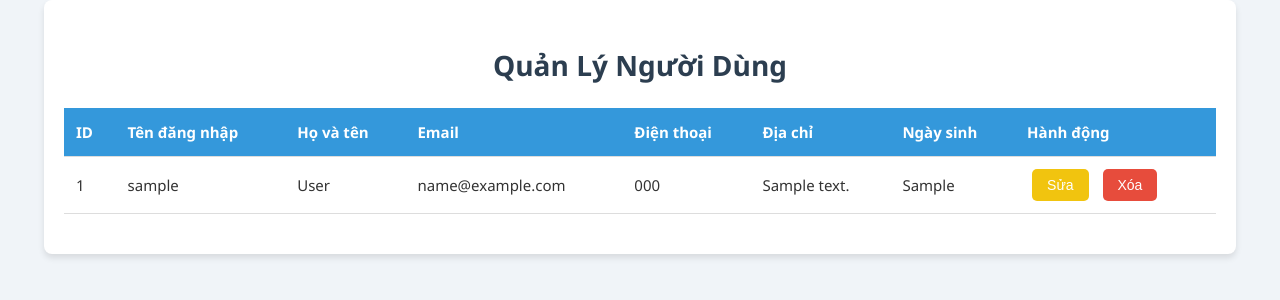
After one commit to HienHayHo1234/pet-store, a PHP site: page /quantri/users.php in a window 1280 px wide. The commit adds this page. Shown: the top 300 px of the page. Run offline with PHP 8.4, Linux system fonts and the light colour scheme; the visitor is signed in with stand-in values (Sample User, id 1); tables that the repository leaves empty or names only in its code hold one stand-in row (values such as "Sample post").

```diff
--- a/Pet-Store/pages/orders.php
+++ b/Pet-Store/pages/orders.php
@@ -142,7 +142,7 @@ try {
 
                 <!-- Hiển thị nút xóa nếu đơn hàng đã hủy hoặc đã giao -->
                 <?php elseif ($order['status'] === 'Đã hủy' || $order['status'] === 'Đã hoàn tiền' || $order['status'] === 'Đã giao'): ?>
-                    <form class="order-guest__delete-form" method="post" action="orders_check_users.php&order_id=32" onsubmit="return confirm('Bạn có chắc chắn muốn chuyển đơn hàng này sang trạng thái Đã xóa?');">
+                    <form class="order-guest__delete-form" method="post" action="orders_check_users.php" onsubmit="return confirm('Bạn có chắc chắn muốn chuyển đơn hàng này sang trạng thái Đã xóa?');">
                         <input type="hidden" name="delete_order_id" value="<?= htmlspecialchars($order['idOrder']) ?>">
                         <button type="submit" class="order-guest__delete-button">Xóa đơn hàng</button>
                     </form>
--- a/Pet-Store/pages/orders_check_users.php
+++ b/Pet-Store/pages/orders_check_users.php
@@ -1,5 +1,6 @@
 <?php
 require_once '../config/config.php'; // Đảm bảo rằng file này chứa thông tin kết nối database
+session_start();
 
 // Kiểm tra xem người dùng đã đăng nhập hay chưa
 if (!isset($_SESSION['user_id'])) {
--- a/Pet-Store/pages/quantri/index.php
+++ b/Pet-Store/pages/quantri/index.php
@@ -138,7 +138,7 @@ require_once "functions.php";
                     <li><a href="?page=pets_ds">Danh sách thú cưng</a></li>
                     <li><a href="?page=pets_them">Thêm thú cưng</a></li>
                     <li><a href="?page=orders">Danh sách đơn hàng</a></li>
-                    <li><a href="?page=#">Quản lý người dùng</a></li>
+                    <li><a href="?page=users">Quản lý người dùng</a></li>
                 </ul>
             </aside>
 
@@ -161,6 +161,9 @@ require_once "functions.php";
                     case "orders_detail":
                         require_once 'orders_detail.php';
                         break;
+                    case "users":
+                        require_once 'users.php';
+                        break;
                     default:
                         echo "<p>Chào mừng đến với trang quản trị hệ thống thú cưng!</p>";
                         break;
--- /dev/null
+++ b/Pet-Store/pages/quantri/users.php
@@ -0,0 +1,265 @@
+<?php
+require '../../config/config.php'; // Kết nối cơ sở dữ liệu
+
+session_start();
+
+// Kiểm tra xem người dùng đã đăng nhập chưa
+if (!isset($_SESSION['logged_in']) || $_SESSION['logged_in'] !== true) {
+    header('Location: login.php'); // Chuyển hướng đến trang đăng nhập nếu chưa đăng nhập
+    exit();
+}
+
+// Xử lý yêu cầu xóa người dùng
+if ($_SERVER['REQUEST_METHOD'] === 'POST' && isset($_POST['delete'])) {
+    $id = $_POST['id'];
+
+    try {
+        $sql = "DELETE FROM users WHERE id = :id";
+        $stmt = $conn->prepare($sql);
+        $stmt->bindParam(':id', $id, PDO::PARAM_INT);
+        $stmt->execute();
+        $message = "Người dùng đã được xóa.";
+    } catch (PDOException $e) {
+        $message = "Lỗi: " . $e->getMessage();
+    }
+}
+
+// Xử lý yêu cầu cập nhật thông tin người dùng
+if ($_SERVER['REQUEST_METHOD'] === 'POST' && isset($_POST['update'])) {
+    $id = $_POST['id'];
+    $fullname = $_POST['fullname'];
+    $email = $_POST['email'];
+    $phone = $_POST['phone'];
+    $address = $_POST['address'];
+    $dob = $_POST['dob'];
+
+    try {
+        $sql = "UPDATE users SET fullname = :fullname, email = :email, phone = :phone, address = :address, dob = :dob WHERE id = :id";
+        $stmt = $conn->prepare($sql);
+        $stmt->bindParam(':fullname', $fullname);
+        $stmt->bindParam(':email', $email);
+        $stmt->bindParam(':phone', $phone);
+        $stmt->bindParam(':address', $address);
+        $stmt->bindParam(':dob', $dob);
+        $stmt->bindParam(':id', $id, PDO::PARAM_INT);
+        $stmt->execute();
+        $message = "Thông tin đã được cập nhật.";
+    } catch (PDOException $e) {
+        $message = "Lỗi: " . $e->getMessage();
+    }
+}
+
+// Lấy danh sách người dùng từ cơ sở dữ liệu
+try {
+    $sql = "SELECT * FROM users";
+    $stmt = $conn->prepare($sql);
+    $stmt->execute();
+    $users = $stmt->fetchAll(PDO::FETCH_ASSOC);
+} catch (PDOException $e) {
+    $message = "Lỗi: " . $e->getMessage();
+}
+?>
+
+<!DOCTYPE html>
+<html lang="en">
+<head>
+    <meta charset="UTF-8">
+    <meta name="viewport" content="width=device-width, initial-scale=1.0">
+    <title>Quản Lý Người Dùng</title>
+    <style>
+        body {
+            font-family: 'Segoe UI', Tahoma, Geneva, Verdana, sans-serif;
+            margin: 0;
+            background-color: #f0f4f8;
+            color: #333;
+            font-size: 15px;
+            line-height: 1.6;
+        }
+
+        .admin-container {
+            width: 90%;
+            max-width: 1200px;
+            margin: 0 auto;
+            padding: 20px;
+            background: #fff;
+            box-shadow: 0 4px 6px rgba(0, 0, 0, 0.1);
+            border-radius: 8px;
+        }
+
+        h2 {
+            text-align: center;
+            color: #2c3e50;
+            margin-bottom: 20px;
+            font-size: 28px;
+        }
+
+        .message {
+            background: #dff0d8;
+            color: #3c763d;
+            padding: 10px;
+            border-radius: 5px;
+            margin-bottom: 20px;
+        }
+
+        .error {
+            background: #f2dede;
+            color: #a94442;
+            padding: 10px;
+            border-radius: 5px;
+            margin-bottom: 20px;
+        }
+
+        table {
+            width: 100%;
+            border-collapse: collapse;
+            margin-bottom: 20px;
+        }
+
+        table th, table td {
+            padding: 12px;
+            text-align: left;
+            border-bottom: 1px solid #ddd;
+        }
+
+        table th {
+            background-color: #3498db;
+            color: #fff;
+        }
+
+        table tr:nth-child(even) {
+            background-color: #f9f9f9;
+        }
+
+        table tr:hover {
+            background-color: #f1f1f1;
+        }
+
+        button {
+            background-color: #3498db;
+            color: #fff;
+            border: none;
+            padding: 8px 15px;
+            border-radius: 5px;
+            cursor: pointer;
+            font-size: 14px;
+            margin: 0 5px;
+        }
+
+        button:hover {
+            background-color: #2980b9;
+        }
+
+        .btn-delete {
+            background-color: #e74c3c;
+        }
+
+        .btn-delete:hover {
+            background-color: #c0392b;
+        }
+
+        form {
+            margin-bottom: 20px;
+        }
+
+        form label {
+            display: block;
+            margin-bottom: 5px;
+            font-weight: bold;
+        }
+
+        form input {
+            width: 100%;
+            padding: 8px;
+            margin-bottom: 10px;
+            border: 1px solid #ddd;
+            border-radius: 5px;
+        }
+
+        form button {
+            background-color: #f1c40f;
+        }
+
+        form button:hover {
+            background-color: #27ae60;
+        }
+    </style>
+</head>
+<body>
+    <div class="admin-container">
+        <h2>Quản Lý Người Dùng</h2>
+
+        <?php if (isset($message)) : ?>
+            <div class="<?php echo strpos($message, 'Lỗi') !== false ? 'error' : 'message'; ?>">
+                <?php echo htmlspecialchars($message); ?>
+            </div>
+        <?php endif; ?>
+
+        <table>
+            <thead>
+                <tr>
+                    <th>ID</th>
+                    <th>Tên đăng nhập</th>
+                    <th>Họ và tên</th>
+                    <th>Email</th>
+                    <th>Điện thoại</th>
+                    <th>Địa chỉ</th>
+                    <th>Ngày sinh</th>
+                    <th>Hành động</th>
+                </tr>
+            </thead>
+            <tbody>
+                <?php foreach ($users as $user) : ?>
+                    <tr>
+                        <td><?php echo htmlspecialchars($user['id']); ?></td>
+                        <td><?php echo htmlspecialchars($user['username']); ?></td>
+                        <td><?php echo htmlspecialchars($user['fullname']); ?></td>
+                        <td><?php echo htmlspecialchars($user['email']); ?></td>
+                        <td><?php echo htmlspecialchars($user['phone']); ?></td>
+                        <td><?php echo htmlspecialchars($user['address']); ?></td>
+                        <td><?php echo htmlspecialchars($user['dob']); ?></td>
+                        <td>
+                            <!-- Form sửa thông tin người dùng -->
+                            <form action="" method="post" style="display:inline;">
+                                <input type="hidden" name="id" value="<?php echo htmlspecialchars($user['id']); ?>">
+                                <button type="submit" name="edit">Sửa</button>
+                            </form>
+
+                            <!-- Form xóa người dùng -->
+                            <form action="" method="post" style="display:inline;">
+                                <input type="hidden" name="id" value="<?php echo htmlspecialchars($user['id']); ?>">
+                                <button type="submit" name="delete" class="btn-delete" onclick="return confirm('Bạn có chắc chắn muốn xóa người dùng này?');">Xóa</button>
+                            </form>
+                        </td>
+                    </tr>
+                <?php endforeach; ?>
+            </tbody>
+        </table>
+
+        <!-- Form thêm hoặc cập nhật người dùng -->
+        <?php if (isset($_POST['edit'])) :
+            $id = $_POST['id'];
+            // Lấy thông tin người dùng để chỉnh sửa
+            $stmt = $conn->prepare("SELECT * FROM users WHERE id = :id");
+            $stmt->bindParam(':id', $id, PDO::PARAM_INT);
+            $stmt->execute();
+            $userToEdit = $stmt->fetch();
+        ?>
+            <h3>Chỉnh sửa thông tin người dùng</h3>
+            <form action="" method="post">
+                <input type="hidden" name="id" value="<?php echo htmlspecialchars($userToEdit['id']); ?>">
+                <label for="fullname">Họ và tên:</label>
+                <input type="text" id="fullname" name="fullname" value="<?php echo htmlspecialchars($userToEdit['fullname']); ?>" required>
+                <label for="email">Email:</label>
+                <input type="email" id="email" name="email" value="<?php echo htmlspecialchars($userToEdit['email']); ?>" required>
+                <label for="phone">Điện thoại:</label>
+                <input type="text" id="phone" name="phone" value="<?php echo htmlspecialchars($userToEdit['phone']); ?>" required>
+                <label for="address">Địa chỉ:</label>
+                <input type="text" id="address" name="address" value="<?php echo htmlspecialchars($userToEdit['address']); ?>" required>
+                <label for="dob">Ngày sinh:</label>
+                <input type="date" id="dob" name="dob" value="<?php echo htmlspecialchars($userToEdit['dob']); ?>">
+                <button type="submit" name="update">Cập nhật thông tin</button>
+            </form>
+        <?php endif; ?>
+    </div>
+</body>
+</html>
```
Also changed, not shown: Pet-Store/pages/pets.php (+125 -0 lines), Pet-Store/pages/quantri/orders_sua.php (+4 -11 lines).
